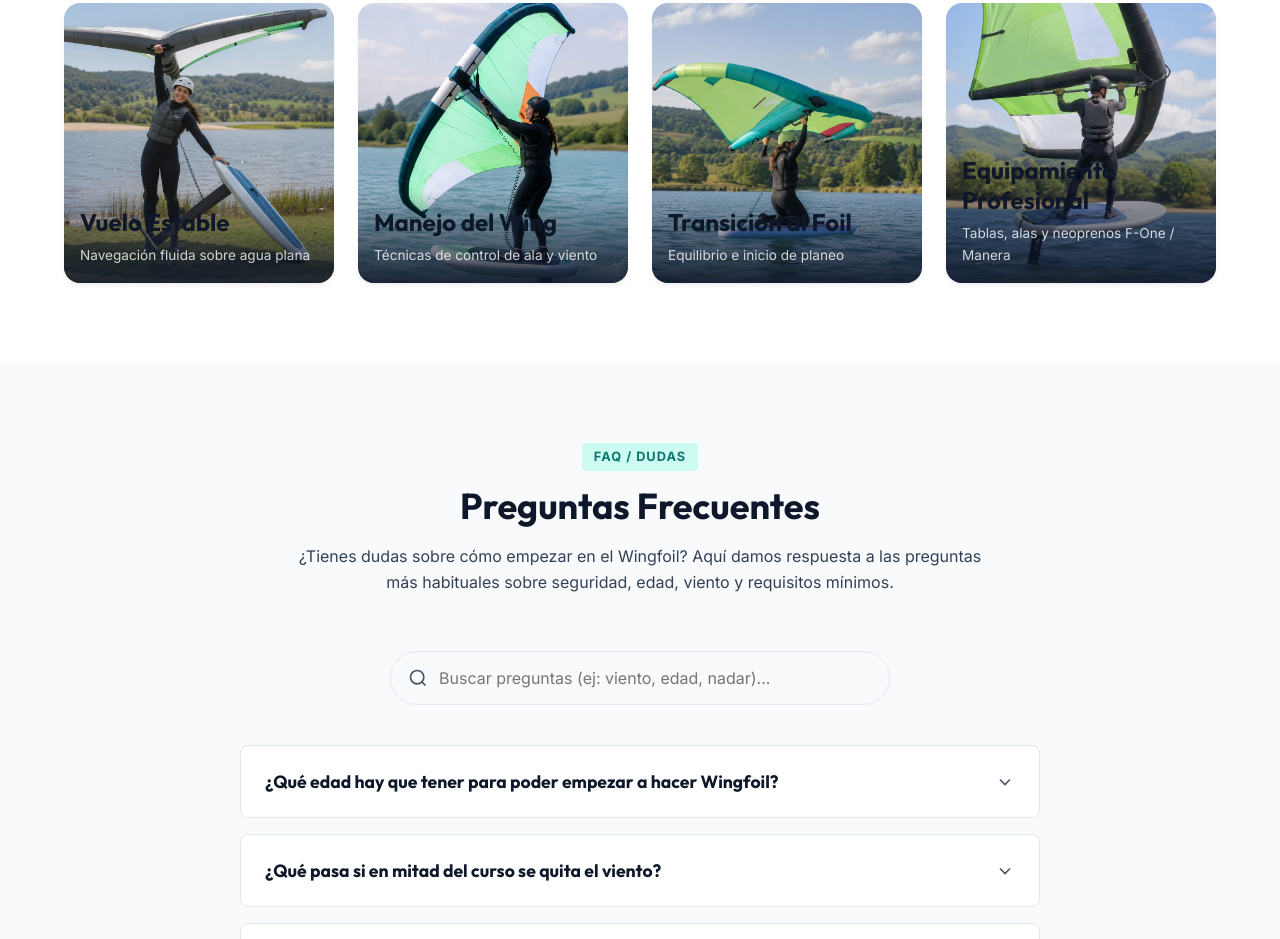
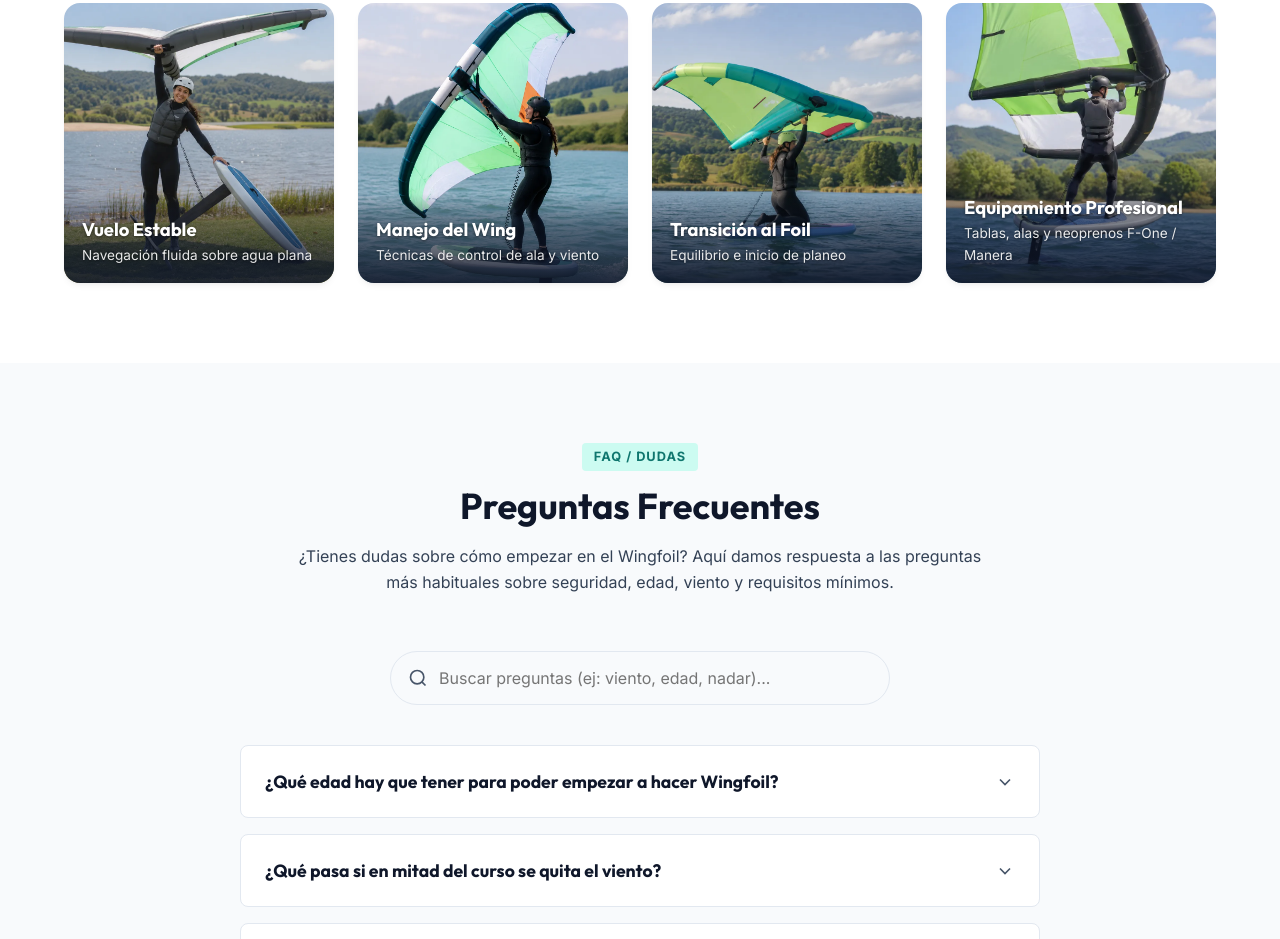
Before and after one commit to juanulisespv/wingfoileuskadi, a plain HTML site: page index.html in a window 1280 px wide. Shown: the part 4438-5377 px from the top of the page. Drawn offline with Linux system fonts and the light colour scheme; no server answers.

Commit message:
style: cambiar títulos de fotos a blanco con sombra y degradado oscuro para máximo contraste

```diff
--- a/style.css
+++ b/style.css
@@ -1662,21 +1662,25 @@ p {
   bottom: 0;
   left: 0;
   right: 0;
-  padding: 16px;
-  background: linear-gradient(to top, rgba(15, 23, 42, 0.9) 0%, rgba(15, 23, 42, 0) 100%);
-  color: white;
-}
-
+  padding: 24px 18px 16px;
+  background: linear-gradient(to top, rgba(15, 23, 42, 0.9) 0%, rgba(15, 23, 42, 0.45) 65%, rgba(15, 23, 42, 0) 100%);
+  color: #ffffff;
+}
+
+.gallery-caption h3,
 .gallery-caption h4 {
-  color: white;
-  font-size: 1.1rem;
+  color: #ffffff;
+  font-size: 1.15rem;
+  font-weight: 700;
   margin-bottom: 4px;
+  text-shadow: 0 1px 3px rgba(0, 0, 0, 0.5);
 }
 
 .gallery-caption p {
-  color: rgba(255, 255, 255, 0.8);
+  color: rgba(255, 255, 255, 0.9);
   font-size: 0.85rem;
   margin: 0;
+  text-shadow: 0 1px 2px rgba(0, 0, 0, 0.4);
 }
 
 .product-image-real {
```
